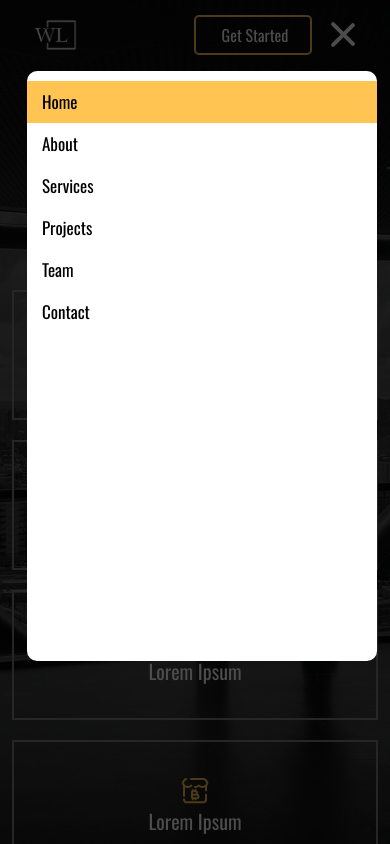
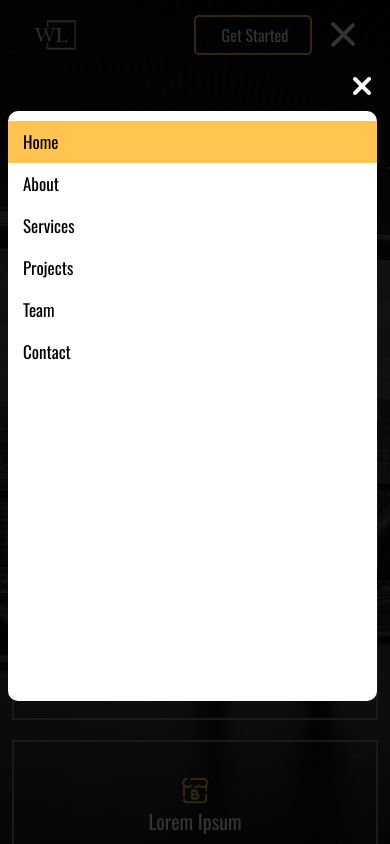
Before and after one commit to webLance24/weblance-portfolio, a React (Vite) app: page / in a window 390 px wide. Both pictures are taken after a click on the button 343 px from the left and 30 px from the top of the page. Shown: the top 844 px of the page. Built offline with nearby package versions, Linux system fonts and the light colour scheme.

Commit message:
feat: add cross button for hamburger

```diff
--- a/src/Components/Hamburger.tsx
+++ b/src/Components/Hamburger.tsx
@@ -1,6 +1,7 @@
 import { useContext } from "react";
 import { MyContext } from "./Context";
 import { Link } from "react-scroll";
+import cross from "../../public/img/icons/cross.png";
 
 function Hamburger() {
   const context = useContext(MyContext);
@@ -11,14 +12,23 @@ function Hamburger() {
       {menu && (
         <>
           <div
-            className="fixed inset-0 bg-black opacity-70 z-10"
+            className="fixed inset-0 bg-black opacity-80 z-10"
             onClick={() => {
               setMenu(!menu);
               setHidden(false);
             }}
           ></div>
-          <div className="pl-[8px] pr-[13px] pt-[8px] pb-[36px] flex fixed mt-[63px] right-0 z-10 flex-row-reverse">
-            <div className="bg-[#FFFFFF] rounded-[10px] h-[590px] w-[350px]">
+          <div className="pl-[8px] pr-[13px] w-[100%] pt-[8px] pb-[36px] flex flex-col fixed mt-[63px] right-0 z-10">
+            <img
+              src={cross}
+              alt="cross image for hamburger menu"
+              className="w-[30px] h-[30px] ml-[auto] mb-[10px]"
+              onClick={() => {
+                setMenu(!menu);
+                setHidden(false);
+              }}
+            />
+            <div className="bg-[#FFFFFF] rounded-[10px] h-[590px] w-[100%]">
               <div className="pt-[10px]">
                 {/* home section */}
                 <Link
```
Also changed, not shown: public/img/icons/cross.png (added).
